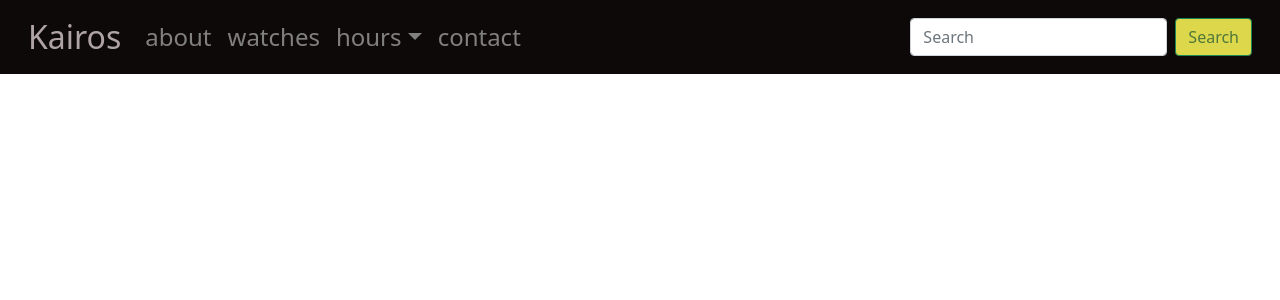
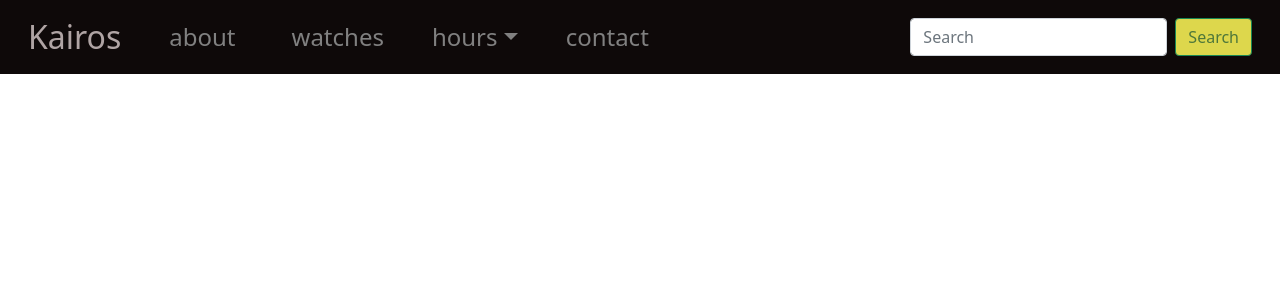
Before and after one commit to JennMP88/watchesApp, a React (Create React App) app: page / in a window 1280 px wide. Shown: the top 300 px of the page. Built offline with nearby package versions, Linux system fonts and the light colour scheme.

Commit message:
added spacing in between each nav item

```diff
--- a/src/components/navbar.js
+++ b/src/components/navbar.js
@@ -22,9 +22,9 @@ const Navbar = () => {
             <span className="navbar-toggler-icon "></span>
           </button>
           <div className="collapse navbar-collapse" id="navbarSupportedContent">
-            <ul className="navbar-nav me-auto mb-2 mb-lg-0">
+            <ul className="navbar-nav me-auto mb-lg-0">
               <li className="nav-item">
-                <a className="nav-link" aria-current="page" href="#">
+                <a className="nav-link mx-2" aria-current="page" href="#">
                   about
                 </a>
               </li>
--- a/src/styles/navbar.css
+++ b/src/styles/navbar.css
@@ -15,6 +15,10 @@ a.nav-link{
   font-size:24px;
 }
 
+.nav-item{
+  padding: 0px 1em;
+}
+
 .btn{
   background-color:#DDD74C ;
   color:#4E773A ;
```
